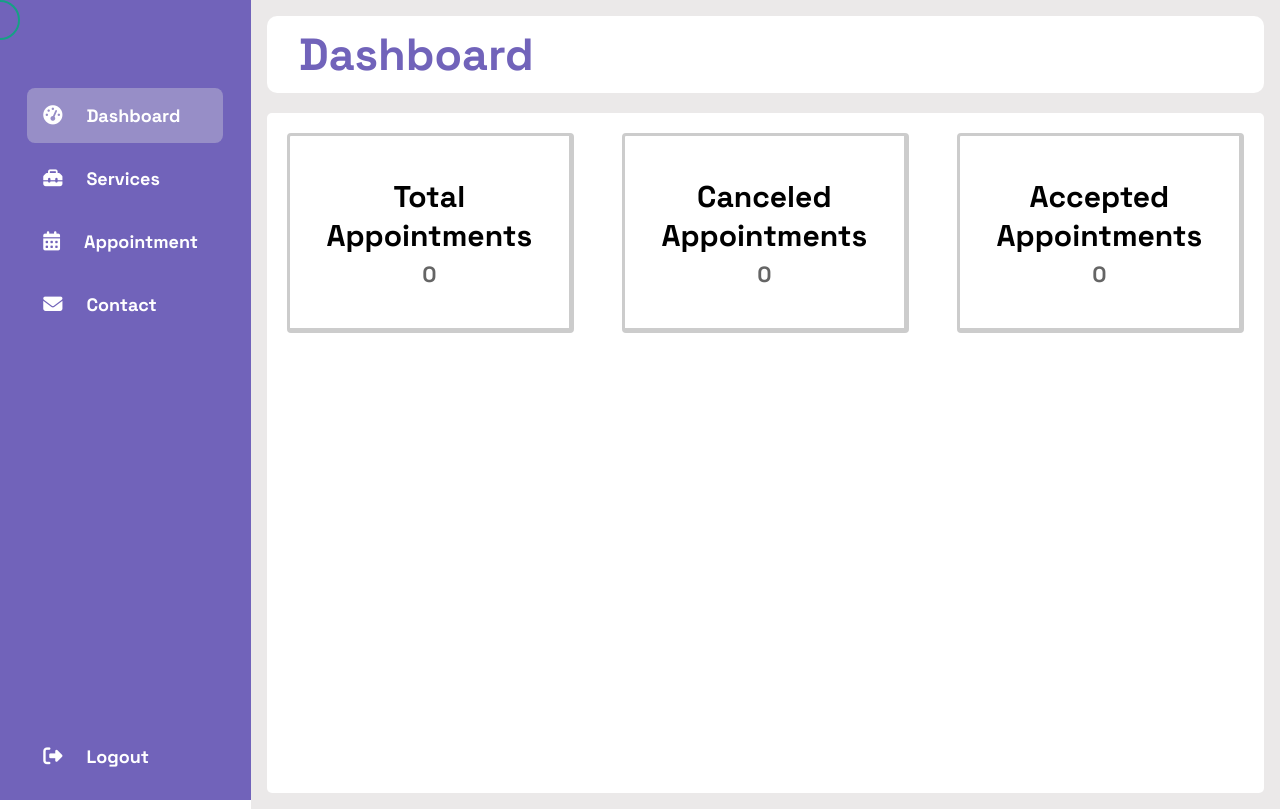
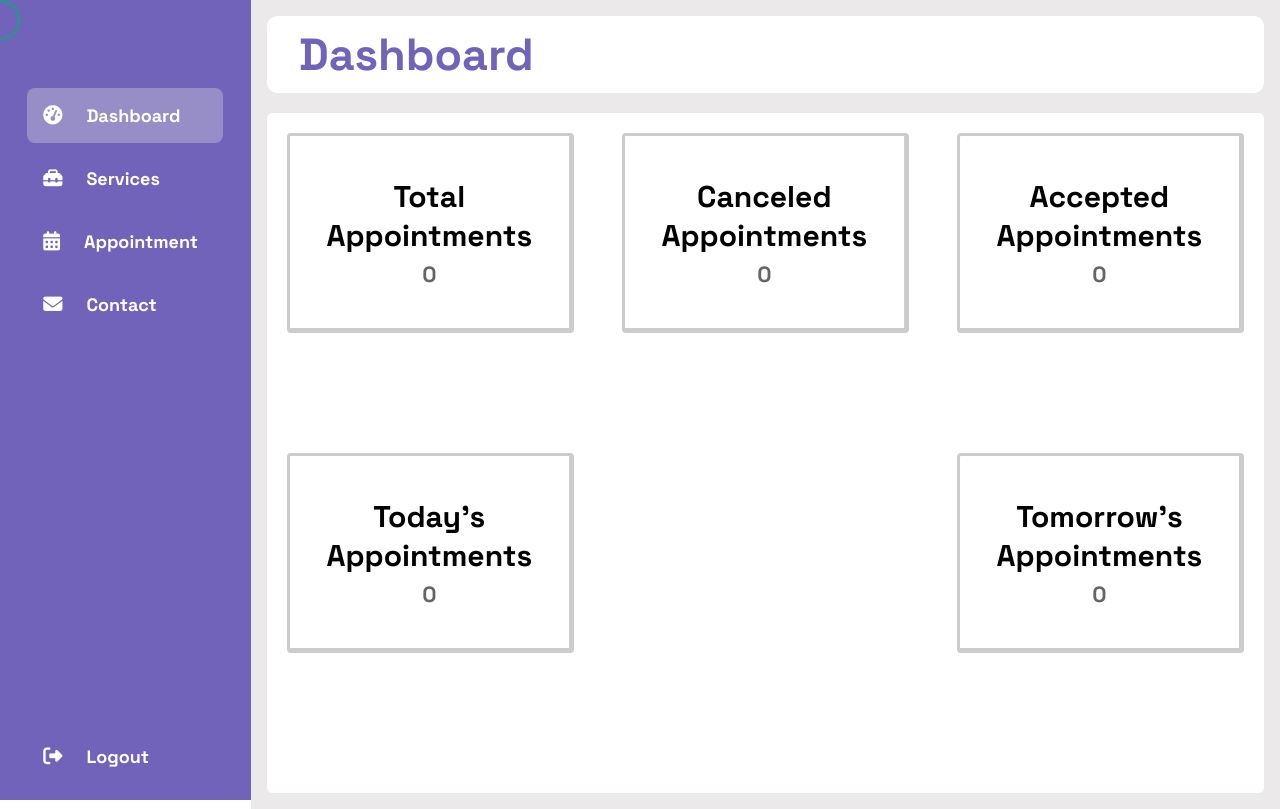
Before and after one commit to prithaxdev/barbershopBookingApplication, a PHP site: page /barber/dashboard/dashboard.php in a window 1280 px wide. Run offline with PHP 8.4, Linux system fonts and the light colour scheme; data that the repository does not hold is empty; a stand-in replaces the project's code that opens the database connection; some libraries are stand-ins or nearby versions.

Commit message:
Make dashboard boxes clickable and add detail pages for appointments

```diff
--- a/barber/dashboard/dashboard.php
+++ b/barber/dashboard/dashboard.php
@@ -151,18 +151,34 @@ if (isset($_POST['update'])) {
             // Fetch accepted appointments
             $acceptedAppointmentsResult = $conn->query("SELECT COUNT(*) AS total FROM appointments WHERE status = 'Accepted'");
             $acceptedAppointments = $acceptedAppointmentsResult->fetch_assoc()['total'];
+
+            // Fetch today's appointments
+            $todaysAppointmentsResult = $conn->query("SELECT COUNT(*) AS total FROM appointments WHERE date = CURDATE()");
+            $todaysAppointments = $todaysAppointmentsResult->fetch_assoc()['total'];
+
+            // Fetch tomorrow's appointments
+            $tomorrowsAppointmentsResult = $conn->query("SELECT COUNT(*) AS total FROM appointments WHERE date = CURDATE() + INTERVAL 1 DAY");
+            $tomorrowsAppointments = $tomorrowsAppointmentsResult->fetch_assoc()['total'];
             ?>
-            <div class="dashboard-box cursor-scale">
+            <div class="dashboard-box cursor-scale" onclick="window.location.href='./totalAppointments.php'">
                 <h3>Total Appointments</h3>
                 <p><?php echo $totalAppointments; ?></p>
             </div>
-            <div class="dashboard-box cursor-scale">
+            <div class="dashboard-box cursor-scale" onclick="window.location.href='./canceledAppointments.php'">
                 <h3>Canceled Appointments</h3>
                 <p><?php echo $canceledAppointments; ?></p>
             </div>
-            <div class="dashboard-box cursor-scale">
+            <div class="dashboard-box cursor-scale" onclick="window.location.href='./acceptedAppointments.php'">
                 <h3>Accepted Appointments</h3>
                 <p><?php echo $acceptedAppointments; ?></p>
+            </div>
+            <div class="dashboard-box cursor-scale" onclick="window.location.href='./todaysAppointments.php'">
+                <h3>Today's Appointments</h3>
+                <p><?php echo $todaysAppointments; ?></p>
+            </div>
+            <div class="dashboard-box cursor-scale" onclick="window.location.href='./tomorrowsAppointments.php'">
+                <h3>Tomorrow's Appointments</h3>
+                <p><?php echo $tomorrowsAppointments; ?></p>
             </div>
         </div>
     </div>
@@ -178,6 +194,7 @@ if (isset($_POST['update'])) {
         function closePopup(id) {
             document.getElementById('popup-box-' + id).style.display = 'none';
         }
+
         <?php if ($alertMessage !== ""): ?>
             alert("<?php echo $alertMessage; ?>");
         <?php endif; ?>
@@ -185,7 +202,6 @@ if (isset($_POST['update'])) {
         function confirmUpdate() {
             return confirm("Are you sure you want to update the username and password?");
         }
-
     </script>
 </body>
 </html>
```
Also changed, not shown: barber/dashboard/acceptedAppointments.php (added), barber/dashboard/appointment.php (line endings or trailing spaces), barber/dashboard/canceledAppointments.php (added), barber/dashboard/todaysAppointments.php (added), barber/dashboard/tomorrowsAppointments.php (added), barber/dashboard/totalAppointments.php (added). Lines whose indentation alone changed are shown as unchanged.
